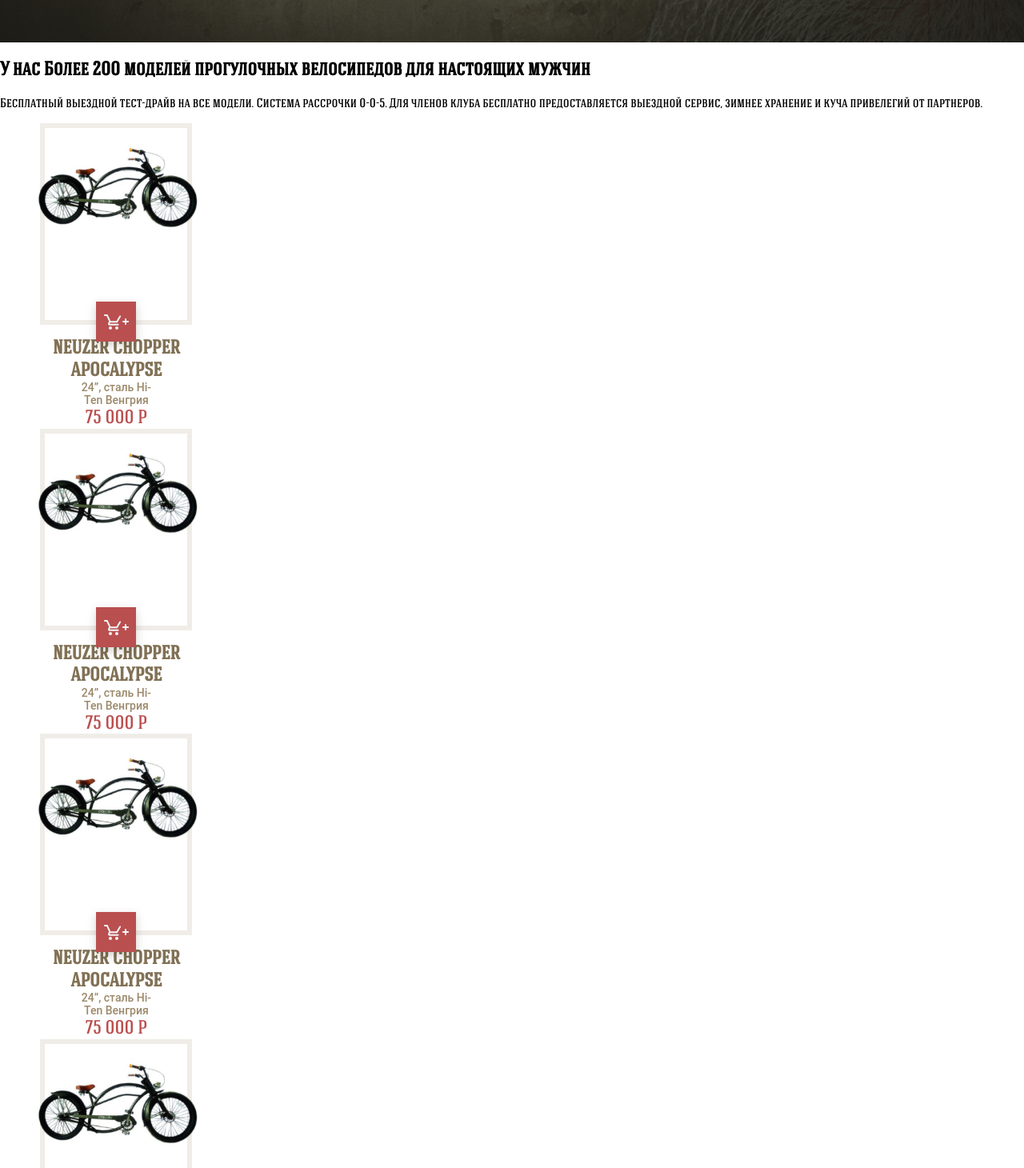
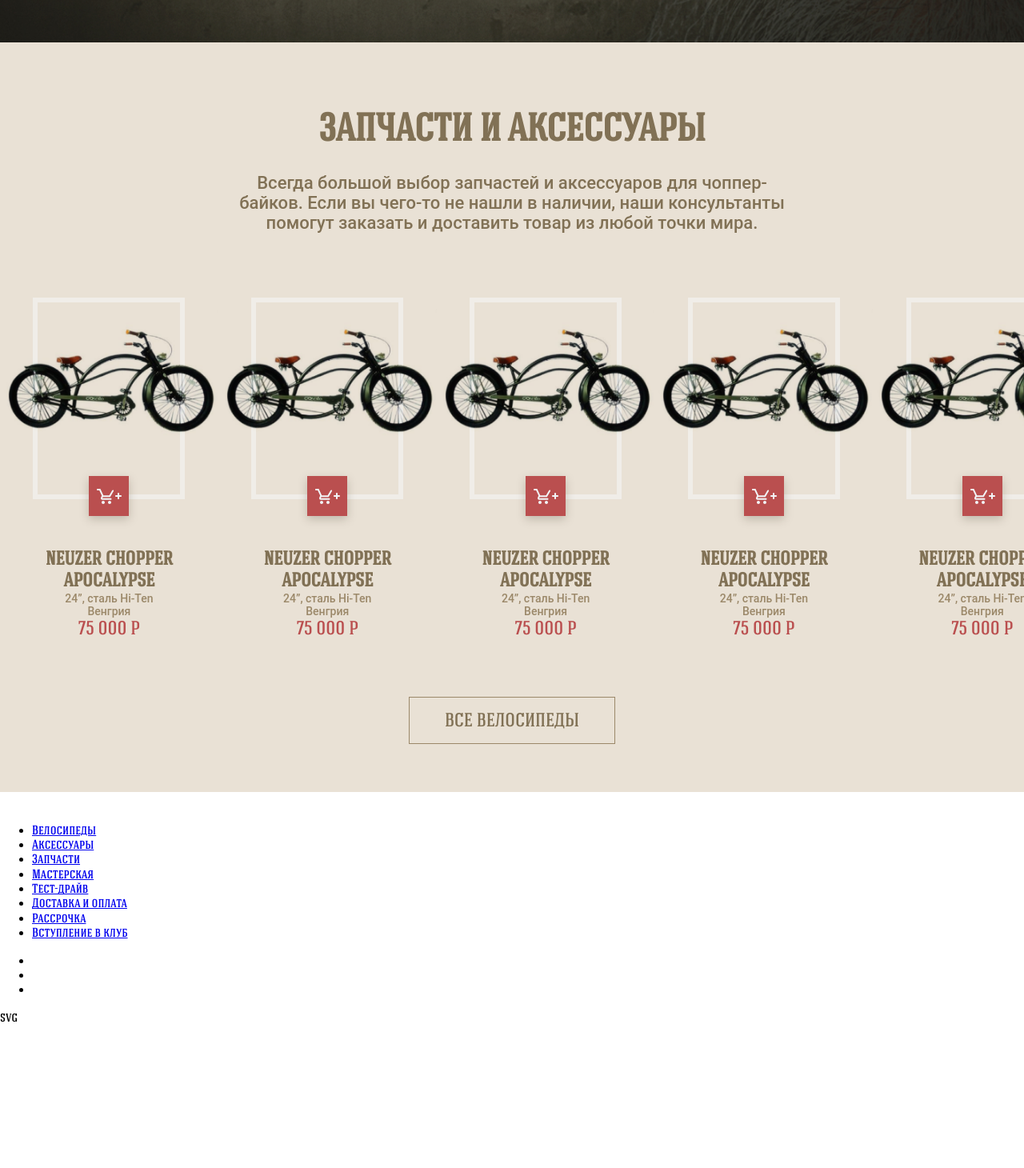
Before and after one commit to MikeGankin/BikeShop, a website: page source/index.html in a window 1280 px wide. Shown: the part 2360-3820 px from the top of the page at 80% size. After the commit the page ends 3657 px from the top, so only its background shows below. Drawn offline with nearby package versions, Linux system fonts and the light colour scheme; files that its build step writes are made by us from their sources; files whose address does not match are found by name; a web font is replaced by a local one.

Commit message:
Сверстал подвал

```diff
--- a/source/index.html
+++ b/source/index.html
@@ -340,15 +340,15 @@
     </section>
     <section class="accessories">
       <h2 class="accessories__caption">
-        У нас Более 200 моделей прогулочных велосипедов для настоящих мужчин
+        Запчасти и аксессуары
       </h2>
       <p class="accessories__text">
-        Бесплатный выездной тест-драйв на все модели. Система рассрочки 0-0-5.
-        Для членов клуба бесплатно предоставляется выездной сервис, зимнее
-        хранение и куча привелегий от партнеров.
+        Всегда большой выбор запчастей и аксессуаров для чоппер-байков.
+        Если вы чего-то не нашли в наличии, наши консультанты помогут
+        заказать и доставить товар из любой точки мира.
       </p>
       <ul class="accessories__list">
-        <li class="bikes__item">
+        <li class="accessories__item">
           <a class="link" href="#">
             <img class="img" src="../img/ chopper.png" alt="">
             <svg width="74" height="74" viewBox="0 0 74 74" fill="none" xmlns="http://www.w3.org/2000/svg">
@@ -373,7 +373,7 @@
             <p class="cost">75 000 Р</p>
           </a>
         </li>
-        <li class="bikes__item">
+        <li class="accessories__item">
           <a class="link" href="#">
             <img class="img" src="../img/ chopper.png" alt="">
             <svg width="74" height="74" viewBox="0 0 74 74" fill="none" xmlns="http://www.w3.org/2000/svg">
@@ -398,7 +398,7 @@
             <p class="cost">75 000 Р</p>
           </a>
         </li>
-        <li class="bikes__item">
+        <li class="accessories__item">
           <a class="link" href="#">
             <img class="img" src="../img/ chopper.png" alt="">
             <svg width="74" height="74" viewBox="0 0 74 74" fill="none" xmlns="http://www.w3.org/2000/svg">
@@ -423,7 +423,7 @@
             <p class="cost">75 000 Р</p>
           </a>
         </li>
-        <li class="bikes__item">
+        <li class="accessories__item">
           <a class="link" href="#">
             <img class="img" src="../img/ chopper.png" alt="">
             <svg width="74" height="74" viewBox="0 0 74 74" fill="none" xmlns="http://www.w3.org/2000/svg">
@@ -448,7 +448,7 @@
             <p class="cost">75 000 Р</p>
           </a>
         </li>
-        <li class="bikes__item">
+        <li class="accessories__item">
           <a class="link" href="#">
             <img class="img" src="../img/ chopper.png" alt="">
             <svg width="74" height="74" viewBox="0 0 74 74" fill="none" xmlns="http://www.w3.org/2000/svg">
@@ -502,6 +502,7 @@
       <a class="all-accessories" href="#">Все велосипеды
       </a>
     </section>
+    <div class="footer-container">
       <section class="inclab">
         <div class="inclab__content">
           <img src="" alt="">
@@ -512,6 +513,55 @@
           </div>
         </div>
       </section>
+      <footer>
+        <nav class="footer-nav">
+          <ul class="footer-nav__list">
+            <li class="footer-nav__list">
+              <a href="#">Велосипеды</a>
+            </li>
+            <li class="footer-nav__list">
+              <a href="#">Аксессуары</a>
+            </li>
+            <li class="footer-nav__list">
+              <a href="#">Запчасти</a>
+            </li>
+            <li class="footer-nav__list">
+              <a href="#">Мастерская</a>
+            </li>
+            <li class="footer-nav__list">
+              <a href="#">Тест-драйв</a>
+            </li>
+            <li class="footer-nav__list">
+              <a href="#">Доставка и оплата</a>
+            </li>
+            <li class="footer-nav__list">
+              <a href="#">Рассрочка</a>
+            </li>
+            <li class="footer-nav__list">
+              <a href="#">Вступление в клуб</a>
+            </li>
+          </ul>
+        </nav>
+        <div class="footer-content">
+          <ul class="footer-content__list">
+            <li class="footer-content__item">
+              <a href="#"></a>
+            </li>
+            <li class="footer-content__item">
+              <a href="#"></a>
+            </li>
+            <li class="footer-content__item">
+              <a href="#"></a>
+            </li>
+          </ul>
+          svg
+          <div class="footer__info">
+            <p></p>
+            <a href="#"></a>
+          </div>
+        </div>
+      </footer>
+    </div>
   </body>
 </div>
 </html>
--- /dev/null
+++ b/source/sass/components/accessories.scss
@@ -0,0 +1,116 @@
+.accessories {
+  background-color: #e9e1d5;
+  padding-top: 80px;
+  padding-bottom: 60px;
+
+  .all-accessories {
+    display: block;
+    position: relative;
+    width: 20%;
+    font-family: "Hagin Caps Medium";
+    font-size: 24px;
+    text-transform: uppercase;
+    text-decoration: none;
+    text-align: center;
+    color: #817155;
+    border: 1px solid #9B8869;
+    padding-top: 15px;
+    padding-bottom: 15px;
+    margin: 0 auto;
+  }
+}
+
+.accessories__caption {
+  margin: 0 auto 28px;
+  width: 75%;
+  font-family: "Hagin Caps Medium";
+  font-size: 48px;
+  text-align: center;
+  text-transform: uppercase;
+  color: #817155;
+}
+
+.accessories__text {
+  margin: 0 auto 80px;
+  width: 54%;
+  font-family: "Roboto";
+  font-size: 22px;
+  text-align: center;
+  color: #817155;
+}
+
+.accessories__list {
+  width: 1637px;
+  list-style: none;
+  display: flex;
+  justify-content: space-between;
+  align-items: center;
+  padding: 0;
+  margin-bottom: 71px;
+}
+
+.accessories__item {
+  width: 17%;
+  display: flex;
+  flex-direction: column;
+  justify-content: center;
+  position: relative;
+
+  &::before {
+    content: "";
+    position: absolute;
+    height: 240px;
+    width: 178px;
+    top: 0;
+    left: 50%;
+    transform: translate(-50%);
+    border: 6px solid #f0ede8;
+  }
+
+  img {
+    display: block;
+    max-width: 100%;
+    mix-blend-mode: multiply;
+    margin-bottom: 109px;
+  }
+
+  .link {
+    text-decoration: none;
+  }
+
+  .link svg {
+    position: absolute;
+    top: 215px;
+    left: 50%;
+    transform: translate(-50%);
+  }
+
+  .link h3 {
+    font-family: "Hagin Caps Medium";
+    font-size: 24px;
+    text-align: center;
+    text-transform: uppercase;
+    margin: 0;
+    color: #817155;
+  }
+
+  .link p {
+    font-family: "Roboto";
+    font-size: 14px;
+    text-align: center;
+    color: #9b8869;
+  }
+
+  .link .description {
+    width: 50%;
+    margin: 0 auto;
+  }
+
+  .link .cost {
+    font-family: "Hagin Caps Medium";
+    font-size: 24px;
+    text-transform: uppercase;
+    color: #ba4f4f;
+    margin: 0 auto;
+  }
+}
--- /dev/null
+++ b/source/sass/components/footer.scss
@@ -0,0 +1,4 @@
+.footer-container {
+  min-height: 777px;
+  background-image: url("../img/footer-bg-desktop@1x.jpg");
+}
--- a/source/sass/style.scss
+++ b/source/sass/style.scss
@@ -3,3 +3,4 @@
 @import "source/sass/components/header.scss";
 @import "source/sass/components/bikes.scss";
 @import "source/sass/components/workshop.scss";
+@import "source/sass/components/accessories.scss";
```
Also changed, not shown: build/css/style.min.css, build/index.html, source/img/footer-bg-desktop@1x.jpg (added), 2 other files. Lines whose indentation alone changed are shown as unchanged.
